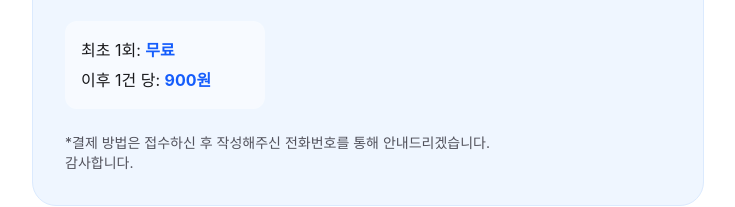
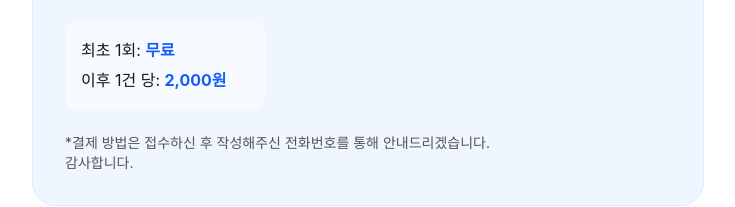
Before and after one commit to 777ceo11/CALI, a Next.js app: page / in a window 1280 px wide. Shown: the part 1319-1526 px from the top of the page, without its empty margins (272-1007 px from the left). Built offline with nearby package versions, Linux system fonts and the light colour scheme.

Commit message:
pricing: update service fee to 2,000 KRW

```diff
--- a/app/page.tsx
+++ b/app/page.tsx
@@ -235,7 +235,7 @@ export default function Home() {
             </p>
             <div className="bg-white/50 p-4 rounded-xl space-y-1 inline-block min-w-[200px]">
               <p>최초 1회: <span className="text-blue-600 font-bold">무료</span></p>
-              <p>이후 1건 당: <span className="text-blue-600 font-bold">900원</span></p>
+              <p>이후 1건 당: <span className="text-blue-600 font-bold">2,000원</span></p>
             </div>
             <p className="text-zinc-600 text-xs md:text-sm pt-2">
               *결제 방법은 접수하신 후 작성해주신 전화번호를 통해 안내드리겠습니다.<br/>
@@ -377,7 +377,7 @@ export default function Home() {
             </summary>
             <div className="p-6 pt-0 text-zinc-600 text-sm md:text-base leading-relaxed border-t border-zinc-100 break-keep space-y-4">
               <p>본 프로젝트는 본래 무료로 진행하던 서비스였으나, 최근 분석 의뢰 증가로 인해 사비로 진행하던 ai비용 감당이 어려워져 최초 1회만 무료로 분석이 가능함을 알려드립니다.<br/>
-              최초 1회 무료 이후에는 1건당 최소한의 비용(900원)이 부과됩니다.</p>
+              최초 1회 무료 이후에는 1건당 최소한의 비용(2,000원)이 부과됩니다.</p>
 
               <p>최초 무료로 진행되는 리포트의 경우, 발송 전후로 요청드리는 사전·사후 설문지에 꼭 참여해 주시기를 간곡히 부탁드립니다.</p>
 
```
